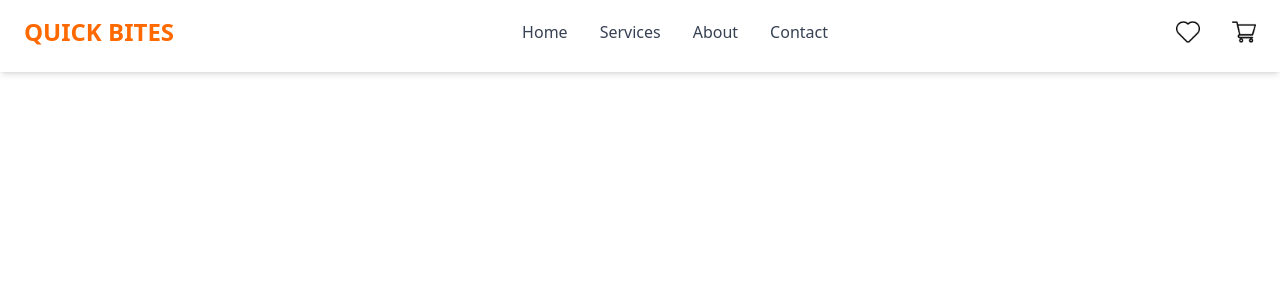
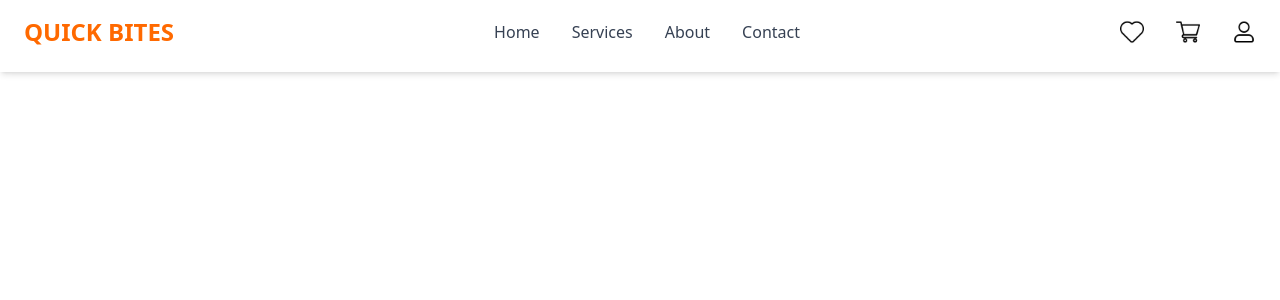
Before and after one commit to Brachiosaurus-dino/Full_Stack_Delivery_App, a React (Vite) app in the folder Frontend/FRONTEND/: page / in a window 1280 px wide. Shown: the top 300 px of the page. Built offline with nearby package versions, Linux system fonts and the light colour scheme.

Commit message:
navbar_done

```diff
--- a/Frontend/FRONTEND/src/components/navabr.jsx
+++ b/Frontend/FRONTEND/src/components/navabr.jsx
@@ -38,9 +38,10 @@ function Navbar() {
 
                         </div>
                         <div>
-                                <div className="flex space-x-8">
+                                <div className="flex hidden md:flex space-x-8 space-x-8">
                                     <img className="h-6 w-6" src="../../public/favourite.png" alt="" srcset="" />
                                     <img className="h-6 w-6" src="../../public/shopping-cart.png" alt="" srcset="" />
+                                    <img className="h-6 w-6" src="../../public/person.png" alt="" srcset="" />
                                 </div>
                             </div>
 
@@ -56,10 +57,10 @@ function Navbar() {
                     </div>
 
 
-                    <div className={`md:hidden bg-white shadow-md flex flex-col px-4 py-2 space-y-2 transition-all duration-300 ${menuOpen ? "opacity-100 translate-y-2  py-2" : "opacity-0 -translate-y-4 py-0 pointer-events-none"} `}
+                    <div className={`md:hidden bg-white shadow-md flex flex-col px-4 py-2 space-y-2 transition-all duration-300 ${menuOpen ? "opacity-100 translate-y-5  py-5" : "opacity-0 -translate-y-4 py-0 pointer-events-none"} `}
 
                     >
-                        <div className="flex flex-col space-y-2 px-4 text-orange-500">
+                        <div className="flex flex-col space-y-4 px-4 text-orange-500">
                             {navLinks.map((link) => (
                                 <a
                                     key={link.name}
@@ -70,6 +71,13 @@ function Navbar() {
                                     {link.name}
                                 </a>
                             ))}
+                            <div>
+                                <div className="flex  mt-2 space-x-4">
+                                    <img className="h-6 w-6" src="../../public/favourite.png" alt="" srcset="" />
+                                    <img className="h-6 w-6" src="../../public/shopping-cart.png" alt="" srcset="" />
+                                    <img className="h-6 w-6" src="../../public/person.png" alt="" srcset="" />
+                                </div>
+                            </div>
                         </div>
                     </div>
 
```
Also changed, not shown: Frontend/FRONTEND/public/person.png (added).
